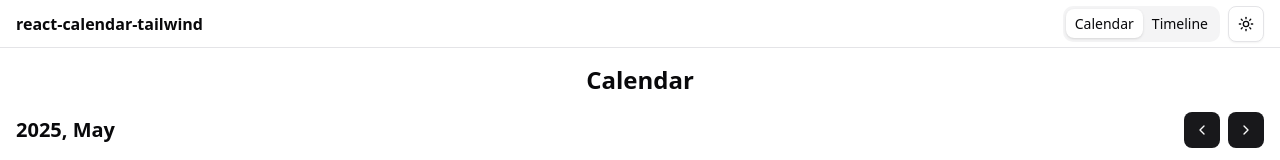
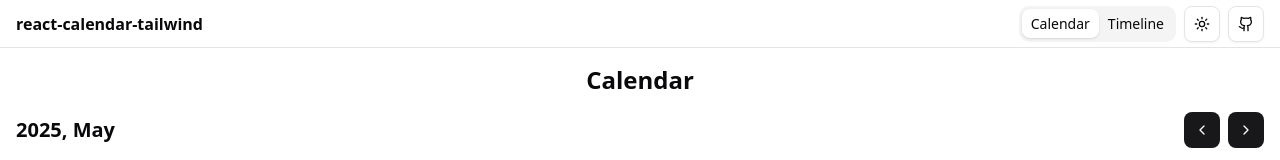
Before and after one commit to OgabekYuldoshev/react-calendar-tailwind, a React (Vite) app: page / in a window 1280 px wide. Shown: the top 160 px of the page. Built offline with nearby package versions, Linux system fonts and the light colour scheme.

Commit message:
feat: make readme file

```diff
--- a/src/components/navbar.tsx
+++ b/src/components/navbar.tsx
@@ -1,5 +1,7 @@
+import { Github } from "lucide-react";
 import { ModeToggle } from "./mode-toggle";
 import { Tabs, TabsList, TabsTrigger } from "./ui/tabs";
+import { buttonVariants } from "./ui/button";
 
 interface NavbarProps {
   tabs: string[];
@@ -21,6 +23,13 @@ export function Navbar({ tabs, tab, setTab }: NavbarProps) {
           </TabsList>
         </Tabs>
         <ModeToggle />
+        <a
+          className={buttonVariants({ variant: "outline", size: "icon" })}
+          href="https://github.com/OgabekYuldoshev/react-calendar-tailwind"
+          target="_blank"
+        >
+          <Github />
+        </a>
       </div>
     </nav>
   );
```
Also changed, not shown: 1 other file (tests, documents, lock files or other folders).
